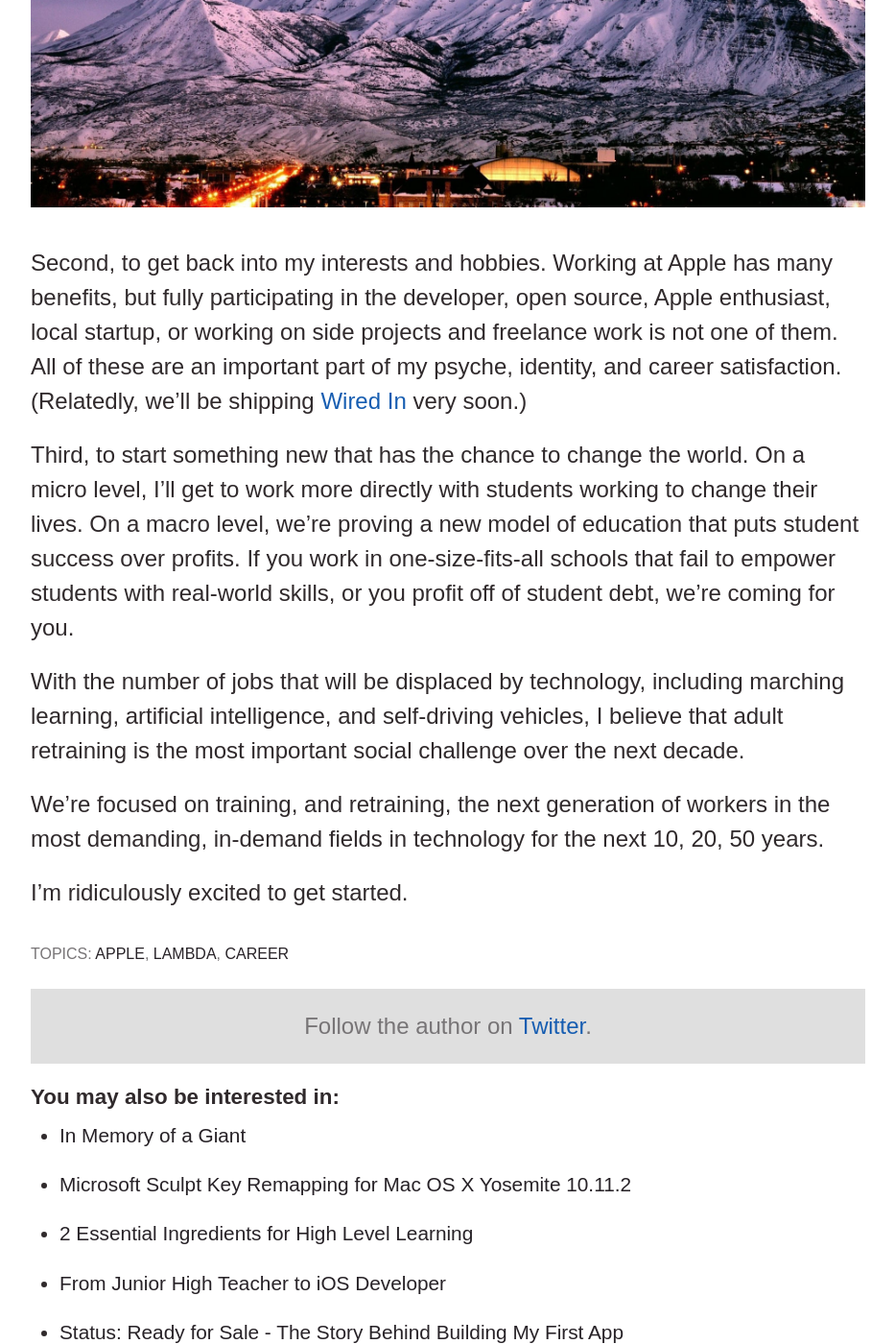
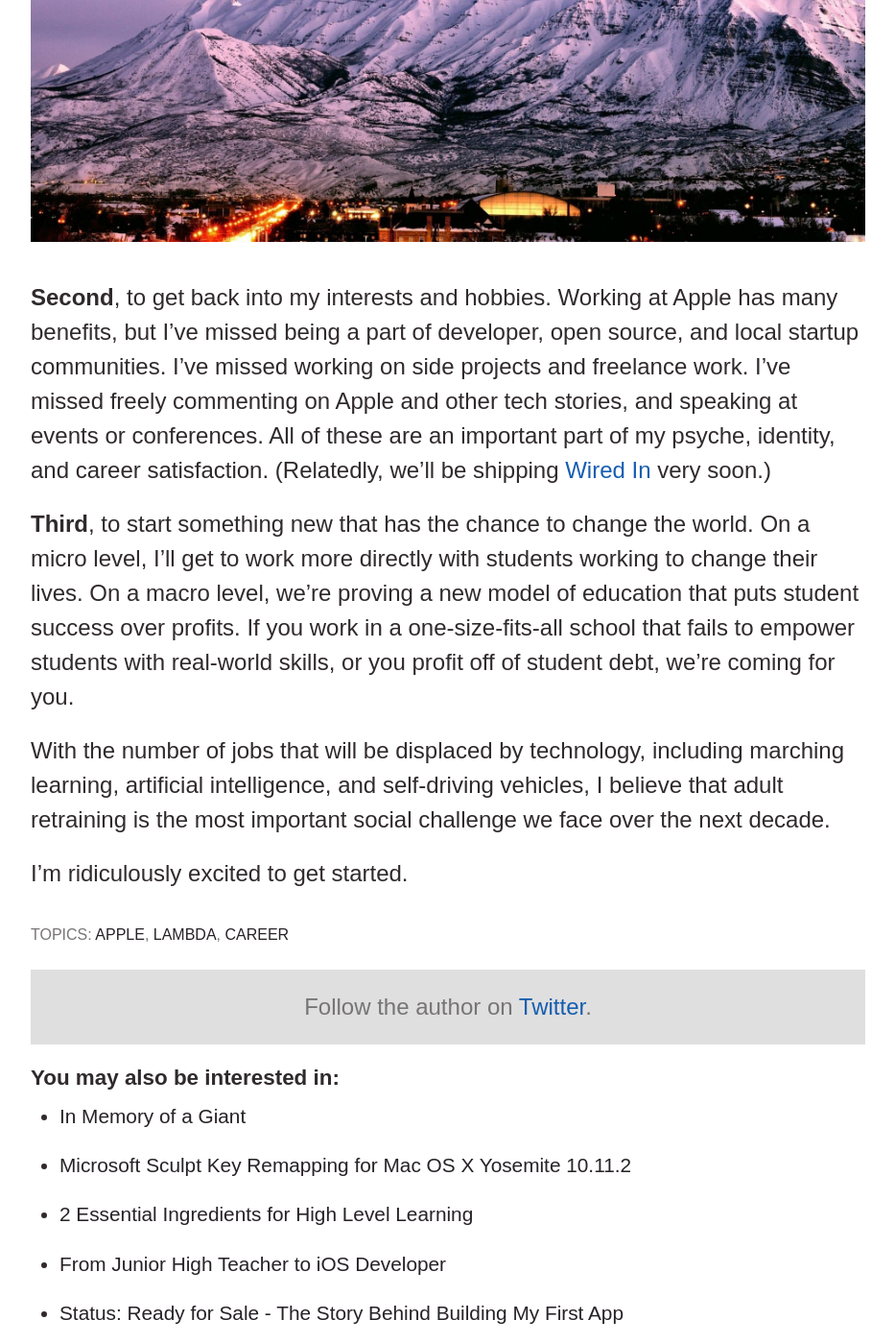
Before and after one commit to calebhicks/calebhicks.github.io, a Jekyll site: the page built from _posts/2017-10-16-every-new-beginning.markdown, in a window 1280 px wide and 1400 px high, scrolled down 1108 px. Shown: the whole window at 96% size, without its empty margins (173-1106 px from the left). Built offline with Jekyll 4.4.1, drawn with Linux system fonts in a browser that asks for light colours; some web fonts are replaced; comment, search, counter and statistics services are not loaded; some of the changed text lies outside the part shown.

Commit message:
cleans up paragraphs for new beginnings

```diff
--- a/_posts/2017-10-16-every-new-beginning.markdown
+++ b/_posts/2017-10-16-every-new-beginning.markdown
@@ -17,22 +17,20 @@ link:
 
 ---
 
-After spending the last 15 months at Apple working on the [Everyone Can Code](https://apple.com/) program, bringing Swift and App Development training into high schools, colleges, and enterprise, I’ve got something big to announce.
+After spending the last 15 months at Apple working on the [Everyone Can Code](https://apple.com/everyone-can-code/) program, bringing Swift and App Development training into high schools, colleges, and enterprise, I’ve got something big to announce.
 
-Today I begin a new chapter at [Lambda School](https://lambdaschool.com), a new YC-backed six month online computer science program that’s free for students until they get a job. And I could not be more excited. Check out the website if you want to learn more.
+Earlier today, I started in my new role over instruction at [Lambda School](https://lambdaschool.com), a new YC-backed six month online computer science program that’s free for students until they get a job. And I could not be more excited. Check out the website if you want to learn more.
 
-I’ve gotten more questions about this change than previous career changes, so I wanted to recap a few of the reasons why I’d leave a job almost perfectly tailored to my background and interests at a company I love for another startup.
+I’ve gotten more questions about this than previous career changes, so I wanted to recap a few of the reasons why I’d leave a job almost perfectly tailored to my background and interests at a company I love for another startup.
 
-First, to do right by my family. We loved our experience in the Bay Area, but we are ridiculously excited to return home to Utah surrounded by friends, family, and gorgeous mountains. I mean, just look at them.
+**First**, to do right by my family. We loved our experience in the Bay Area, but we are thrilled to return home to Utah surrounded by friends, family, and gorgeous mountains. I mean, just look at them.
 
 ![Photo of gorgeous Utah mountains](/images/utah-mountains.jpg)
 
-Second, to get back into my interests and hobbies. Working at Apple has many benefits, but fully participating in the developer, open source, Apple enthusiast, local startup, or working on side projects and freelance work is not one of them. All of these are an important part of my psyche, identity, and career satisfaction. (Relatedly, we’ll be shipping [Wired In](https://wearewired.in) very soon.)
+**Second**, to get back into my interests and hobbies. Working at Apple has many benefits, but I've missed being a part of developer, open source, and local startup communities. I've missed working on side projects and freelance work. I've missed freely commenting on Apple and other tech stories, and speaking at events or conferences. All of these are an important part of my psyche, identity, and career satisfaction. (Relatedly, we’ll be shipping [Wired In](https://wearewired.in) very soon.)
 
-Third, to start something new that has the chance to change the world. On a micro level, I’ll get to work more directly with students working to change their lives. On a macro level, we’re proving a new model of education that puts student success over profits. If you work in one-size-fits-all schools that fail to empower students with real-world skills, or you profit off of student debt, we’re coming for you.
+**Third**, to start something new that has the chance to change the world. On a micro level, I’ll get to work more directly with students working to change their lives. On a macro level, we’re proving a new model of education that puts student success over profits. If you work in a one-size-fits-all school that fails to empower students with real-world skills, or you profit off of student debt, we’re coming for you.
 
-With the number of jobs that will be displaced by technology, including marching learning, artificial intelligence, and self-driving vehicles, I believe that adult retraining is the most important social challenge over the next decade.
-
-We’re focused on training, and retraining, the next generation of workers in the most demanding, in-demand fields in technology for the next 10, 20, 50 years.
+With the number of jobs that will be displaced by technology, including marching learning, artificial intelligence, and self-driving vehicles, I believe that adult retraining is the most important social challenge we face over the next decade.
 
 I’m ridiculously excited to get started.
```
